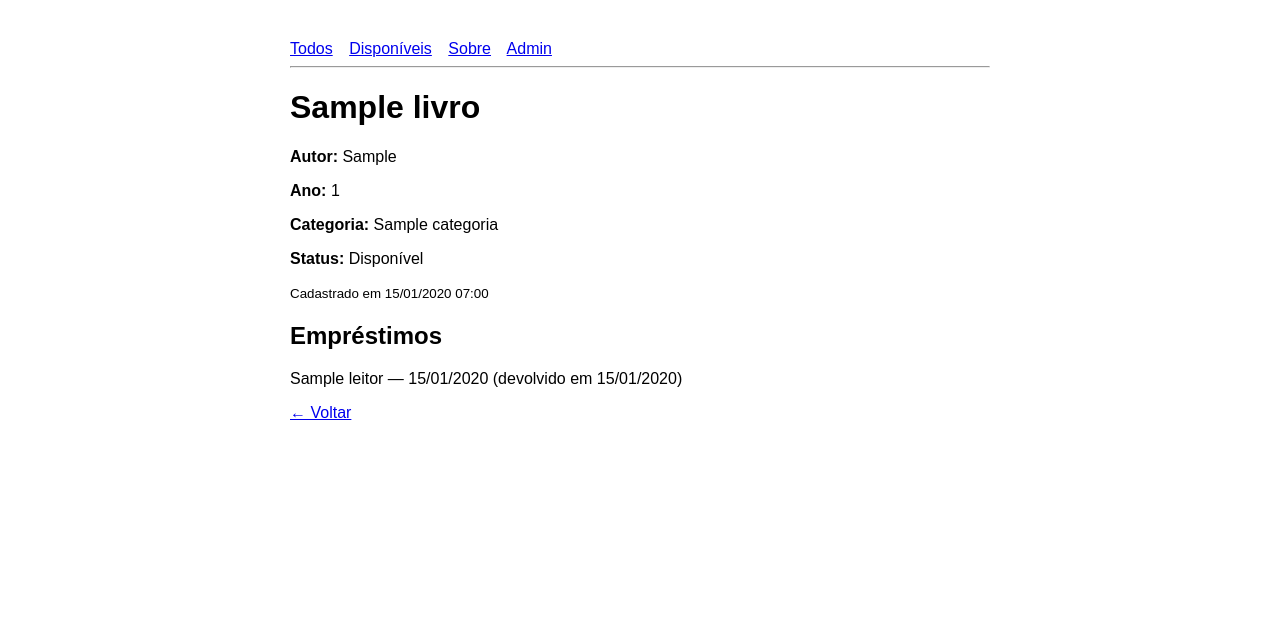
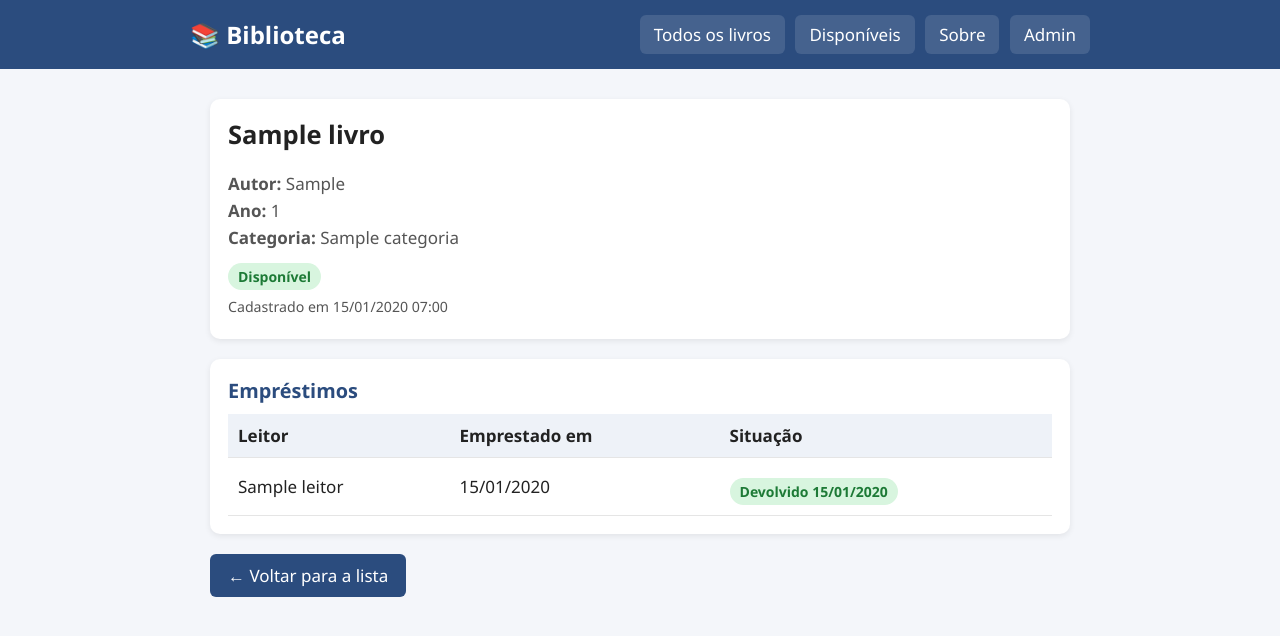
Before and after one commit to vini323/mini-django-biblioteca, a Django app: page /livro/1/ in a window 1280 px wide. Shown: the top 636 px of the page. Run offline with Django 4.2, Linux system fonts and the light colour scheme; tables that the repository leaves empty hold one stand-in row (values such as "Sample post").

Commit message:
Visual mais simples: cartoes, etiquetas de status e cabecalho
Co-Authored-By: Claude Opus 5.5 <noreply@anthropic.com>
Claude-Session: https://claude.ai/code/session_017wDY4HAtDu8XU2eFuaUJ5v

```diff
--- a/livros/templates/livros/detalhe.html
+++ b/livros/templates/livros/detalhe.html
@@ -3,19 +3,42 @@
 {% block titulo %}{{ livro.titulo }}{% endblock %}
 
 {% block conteudo %}
-    <h1>{{ livro.titulo }}</h1>
+    <div class="cartao">
+        <h2>{{ livro.titulo }}</h2>
         <p><strong>Autor:</strong> {{ livro.autor }}</p>
         <p><strong>Ano:</strong> {{ livro.ano }}</p>
         <p><strong>Categoria:</strong> {{ livro.categoria.nome }}</p>
-    <p><strong>Status:</strong> {{ livro.disponivel|yesno:"Disponível,Emprestado" }}</p>
+        {% if livro.disponivel %}
+            <span class="etiqueta disponivel">Disponível</span>
+        {% else %}
+            <span class="etiqueta emprestado">Emprestado</span>
+        {% endif %}
         <p><small>Cadastrado em {{ livro.criado_em|date:"d/m/Y H:i" }}</small></p>
-    <h2>Empréstimos</h2>
+    </div>
+
+    <div class="cartao" style="margin-top: 20px;">
+        <h3>Empréstimos</h3>
+        {% if livro.emprestimos.all %}
+            <table>
+                <tr><th>Leitor</th><th>Emprestado em</th><th>Situação</th></tr>
                 {% for emp in livro.emprestimos.all %}
-        <p>{{ emp.leitor.nome }} — {{ emp.data_emprestimo|date:"d/m/Y" }}
-           {% if emp.data_devolucao %}(devolvido em {{ emp.data_devolucao|date:"d/m/Y" }}){% else %}(em aberto){% endif %}</p>
-    {% empty %}
-        <p>Nenhum empréstimo.</p>
+                <tr>
+                    <td>{{ emp.leitor.nome }}</td>
+                    <td>{{ emp.data_emprestimo|date:"d/m/Y" }}</td>
+                    <td>
+                        {% if emp.data_devolucao %}
+                            <span class="etiqueta disponivel">Devolvido {{ emp.data_devolucao|date:"d/m/Y" }}</span>
+                        {% else %}
+                            <span class="etiqueta emprestado">Em aberto</span>
+                        {% endif %}
+                    </td>
+                </tr>
                 {% endfor %}
+            </table>
+        {% else %}
+            <p>Este livro ainda não foi emprestado.</p>
+        {% endif %}
+    </div>
 
-    <a href="{% url 'livros:lista' %}">← Voltar</a>
+    <a class="botao" href="{% url 'livros:lista' %}">← Voltar para a lista</a>
 {% endblock %}
--- a/livros/views.py
+++ b/livros/views.py
@@ -8,9 +8,10 @@ from django.shortcuts import render, get_object_or_404
 from .models import Livro
 
 
-# 1) View mais simples possível: devolve texto puro
+# 1) View simples: só renderiza um template, sem consultar o banco
+#    (versão mais simples ainda: return HttpResponse("texto"))
 def sobre(request):
-    return HttpResponse("Mini projeto Django - Biblioteca")
+    return render(request, "livros/sobre.html")
 
 
 # 2) View que busca no banco e renderiza um template
--- a/templates/base.html
+++ b/templates/base.html
@@ -3,21 +3,116 @@
 <html lang="pt-br">
 <head>
     <meta charset="UTF-8">
+    <meta name="viewport" content="width=device-width, initial-scale=1">
     <title>{% block titulo %}Biblioteca{% endblock %}</title>
     <style>
-        body { font-family: sans-serif; max-width: 700px; margin: 40px auto; }
-        nav a { margin-right: 12px; }
-        .indisponivel { color: #a00; }
+        * { box-sizing: border-box; }
+        body {
+            margin: 0;
+            font-family: "Segoe UI", Arial, sans-serif;
+            background: #f4f6fa;
+            color: #222;
+            font-size: 17px;
+        }
+        /* Cabeçalho */
+        header {
+            background: #2b4c7e;
+            color: #fff;
+            padding: 18px 24px;
+        }
+        header .topo {
+            max-width: 900px;
+            margin: 0 auto;
+            display: flex;
+            align-items: center;
+            justify-content: space-between;
+            flex-wrap: wrap;
+            gap: 12px;
+        }
+        header h1 { margin: 0; font-size: 24px; }
+        nav a {
+            color: #fff;
+            text-decoration: none;
+            padding: 8px 14px;
+            border-radius: 6px;
+            margin-left: 6px;
+            background: rgba(255,255,255,0.12);
+        }
+        nav a:hover { background: rgba(255,255,255,0.28); }
+
+        /* Conteúdo */
+        main { max-width: 900px; margin: 30px auto; padding: 0 20px; }
+        h2 { margin-top: 0; }
+
+        /* Cartões */
+        .grade {
+            display: grid;
+            grid-template-columns: repeat(auto-fill, minmax(250px, 1fr));
+            gap: 18px;
+        }
+        .cartao {
+            background: #fff;
+            border-radius: 10px;
+            padding: 18px;
+            box-shadow: 0 2px 6px rgba(0,0,0,0.08);
+            display: block;
+            color: inherit;
+            text-decoration: none;
+        }
+        a.cartao:hover { box-shadow: 0 4px 14px rgba(0,0,0,0.15); }
+        .cartao h3 { margin: 0 0 6px; color: #2b4c7e; }
+        .cartao p { margin: 4px 0; color: #555; }
+
+        /* Etiquetas de status */
+        .etiqueta {
+            display: inline-block;
+            margin-top: 10px;
+            padding: 4px 10px;
+            border-radius: 20px;
+            font-size: 14px;
+            font-weight: bold;
+        }
+        .disponivel { background: #d8f5df; color: #1d7a36; }
+        .emprestado { background: #fde0e0; color: #b02a2a; }
+
+        /* Tabela */
+        table { width: 100%; border-collapse: collapse; margin-top: 10px; }
+        th, td { text-align: left; padding: 10px; border-bottom: 1px solid #e5e5e5; }
+        th { background: #eef2f8; }
+
+        .vazio {
+            background: #fff;
+            padding: 30px;
+            text-align: center;
+            border-radius: 10px;
+            color: #666;
+        }
+        .botao {
+            display: inline-block;
+            margin-top: 20px;
+            padding: 10px 18px;
+            background: #2b4c7e;
+            color: #fff;
+            border-radius: 6px;
+            text-decoration: none;
+        }
     </style>
 </head>
 <body>
+    <header>
+        <div class="topo">
+            <h1>📚 Biblioteca</h1>
             <nav>
-        <a href="{% url 'livros:lista' %}">Todos</a>
+                <a href="{% url 'livros:lista' %}">Todos os livros</a>
                 <a href="{% url 'livros:disponiveis' %}">Disponíveis</a>
                 <a href="{% url 'livros:sobre' %}">Sobre</a>
                 <a href="/admin/">Admin</a>
             </nav>
-    <hr>
+        </div>
+    </header>
+
+    <main>
         {% block conteudo %}{% endblock %}
+    </main>
 </body>
 </html>
```
Also changed, not shown: livros/templates/livros/lista.html (+17 -9 lines), livros/templates/livros/sobre.html (added, +17 -0 lines), 1 other file. Lines whose indentation alone changed are shown as unchanged.
